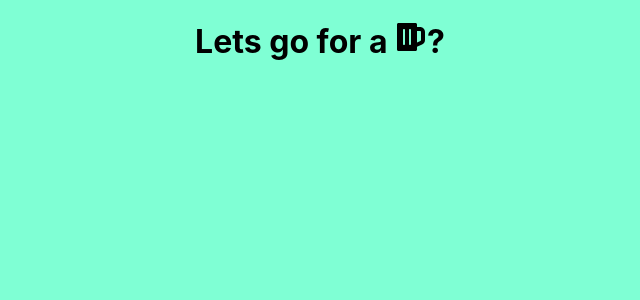
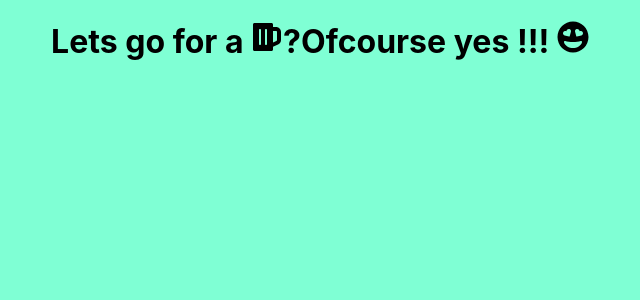
Before and after one commit to PanDamko/icons, a React (Create React App) app: page / in a window 1280 px wide. Shown: the top 300 px of the page, without its empty margins (320-960 px from the left). Built offline with nearby package versions, Linux system fonts and the light colour scheme.

Commit message:
ansewer no

```diff
--- a/src/App.css
+++ b/src/App.css
@@ -3,4 +3,11 @@
   justify-content: center;
   background-color: aquamarine;
   height: 50rem;
+
 }
+
+.column{
+  display: flex;
+  direction: column;
+  justify-content: space-around;
+}
--- a/src/App.js
+++ b/src/App.js
@@ -1,10 +1,14 @@
 import './App.css';
 import { FaBeer } from 'react-icons/fa';
+import Answer from './components/Answer';
 
 function App() {
   return (
     <div className='App'>
-    <h1> Lets go for a <FaBeer />? </h1>
+      <div className='column'>
+        <h1> Lets go for a <FaBeer />? </h1>
+        <Answer />
+      </div>
     </div>
   );
 }
--- /dev/null
+++ b/src/components/Answer.js
@@ -0,0 +1,9 @@
+import React from 'react'
+import { FaGrinHearts } from "react-icons/fa";
+const Answer = () => {
+  return (
+    <div><h1>Ofcourse yes !!! <FaGrinHearts /></h1></div>
+  )
+}
+
+export default Answer
```
